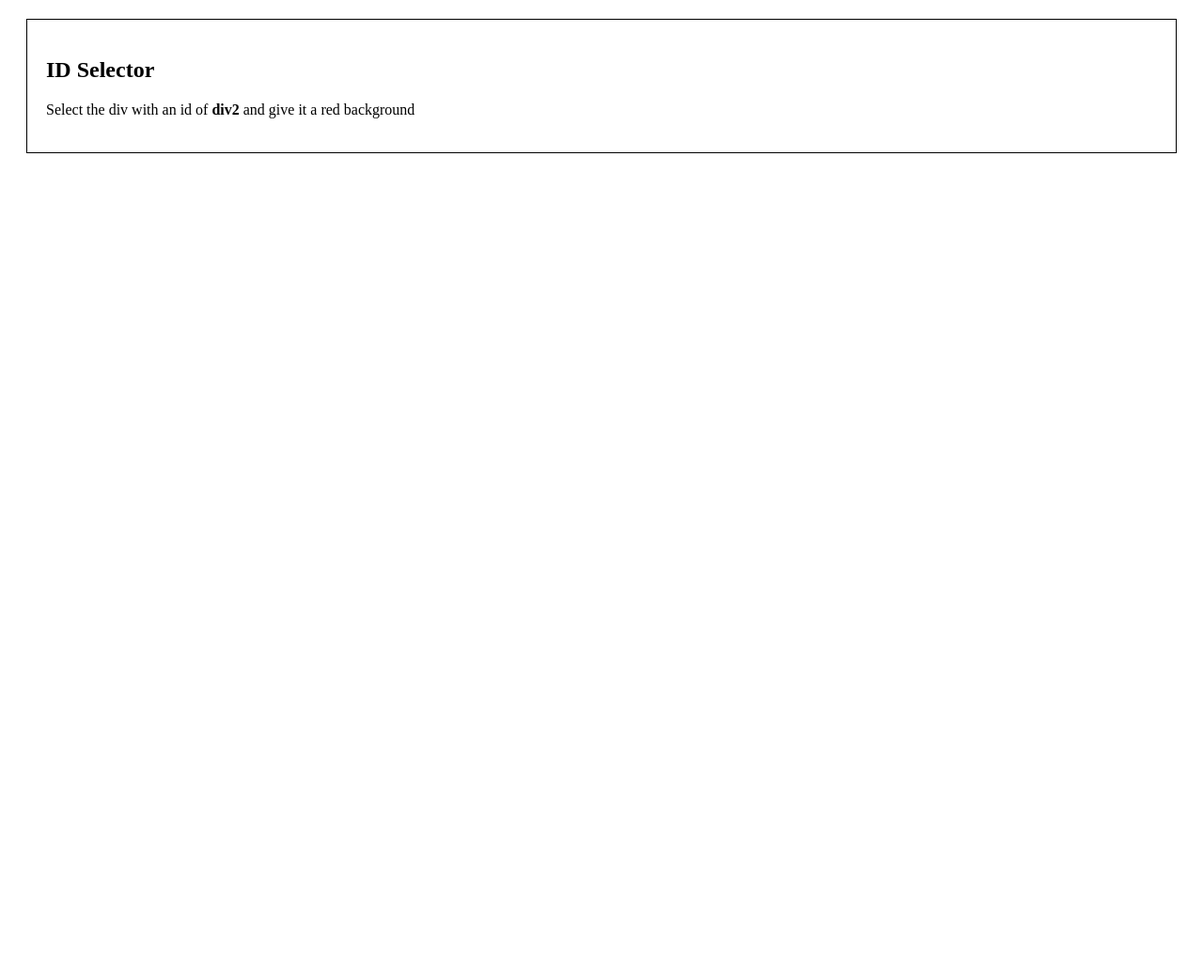
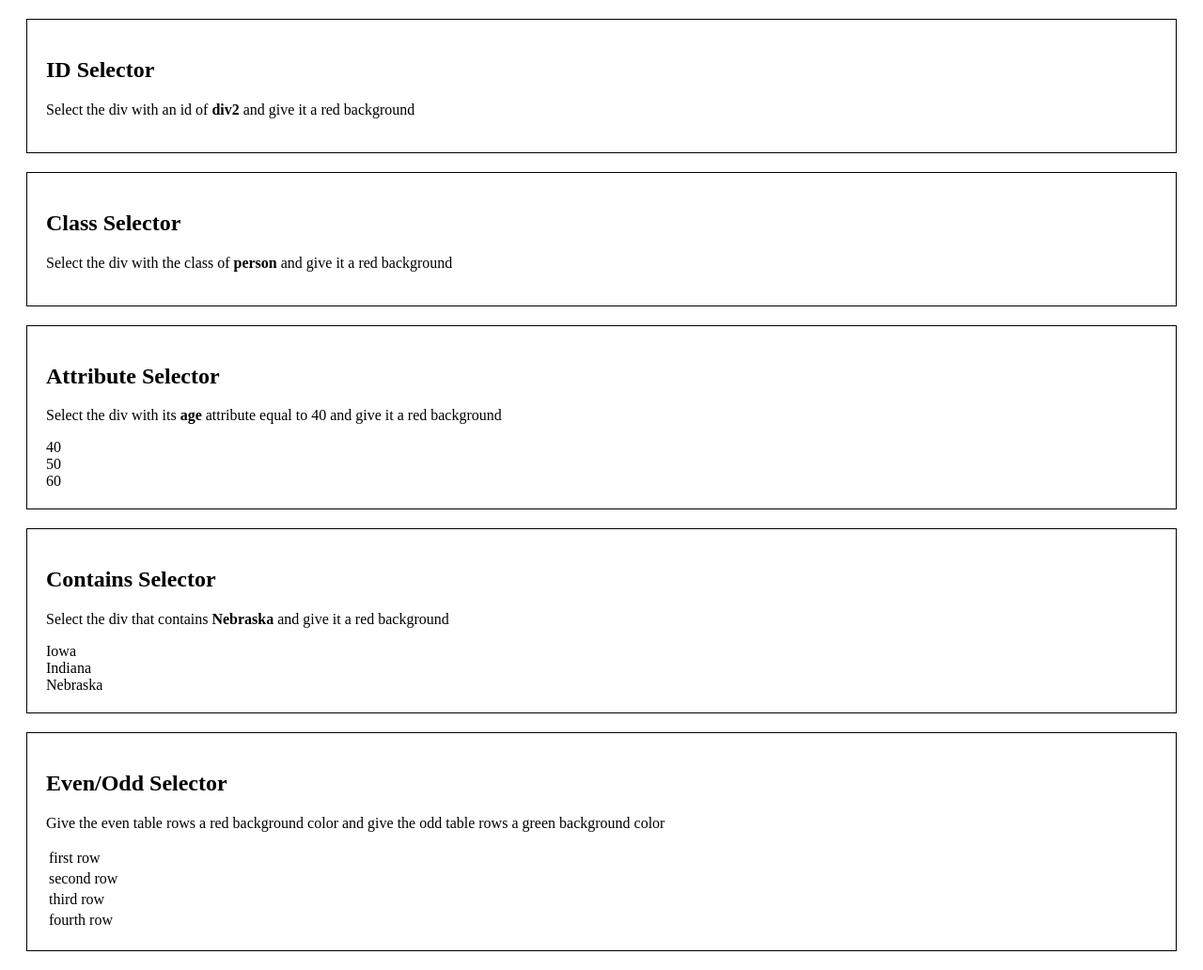
Before and after one commit to paulyoder/jquery_intro, a plain HTML site: page exercises/selectors/index.html in a window 1280 px wide. Shown: the whole page at 94% size. Before the commit the page ends 800 px from the top, so only its background shows below. Drawn offline with nearby package versions, Linux system fonts and the light colour scheme.

Commit message:
updating exercises

```diff
--- a/exercises/selectors/index.html
+++ b/exercises/selectors/index.html
@@ -14,12 +14,59 @@
     <div class='exercise'>
       <div class='instructions'>
         <h2>ID Selector</h2>
-        <p>Select the div with an id of <b>div2</b> and give it a red background
+        <p>Select the div with an id of <b>div2</b> and give it a red background</p>
       </div>
-      <div id='exercise1'>
-        <div id='div1'>
-        </div>
+      <div id='div1'></div>
+    </div>
+    <div class='exercise'>
+      <div class='instructions'>
+        <h2>Class Selector</h2>
+        <p>Select the div with the class of <b>person</b> and give it a red background</p>
       </div>
+      <div class='animal'>
+      </div>
+      <div class='person'>
+      </div>
+      <div class='plant'>
+      </div>
+    </div>
+    <div class='exercise'>
+      <div class='instructions'>
+        <h2>Attribute Selector</h2>
+        <p>Select the div with its <b>age</b> attribute equal to 40 and give it a red background</p>
+      </div>
+      <div age='40'>40</div>
+      <div age='50'>50</div>
+      <div age='60'>60</div>
+    </div>
+    <div class='exercise'>
+      <div class='instructions'>
+        <h2>Contains Selector</h2>
+        <p>Select the div that contains <b>Nebraska</b> and give it a red background</p>
+      </div>
+      <div>Iowa</div>
+      <div>Indiana</div>
+      <div>Nebraska</div>
+    </div>
+    <div class='exercise'>
+      <div class='instructions'>
+        <h2>Even/Odd Selector</h2>
+        <p>Give the even table rows a red background color and give the odd table rows a green background color</p>
+      </div>
+      <table>
+        <tr>
+          <td>first row</td>
+        </tr>
+        <tr>
+          <td>second row</td>
+        </tr>
+        <tr>
+          <td>third row</td>
+        </tr>
+        <tr>
+          <td>fourth row</td>
+        </tr>
+      </table>
     </div>
   </body>
 </html>
```
